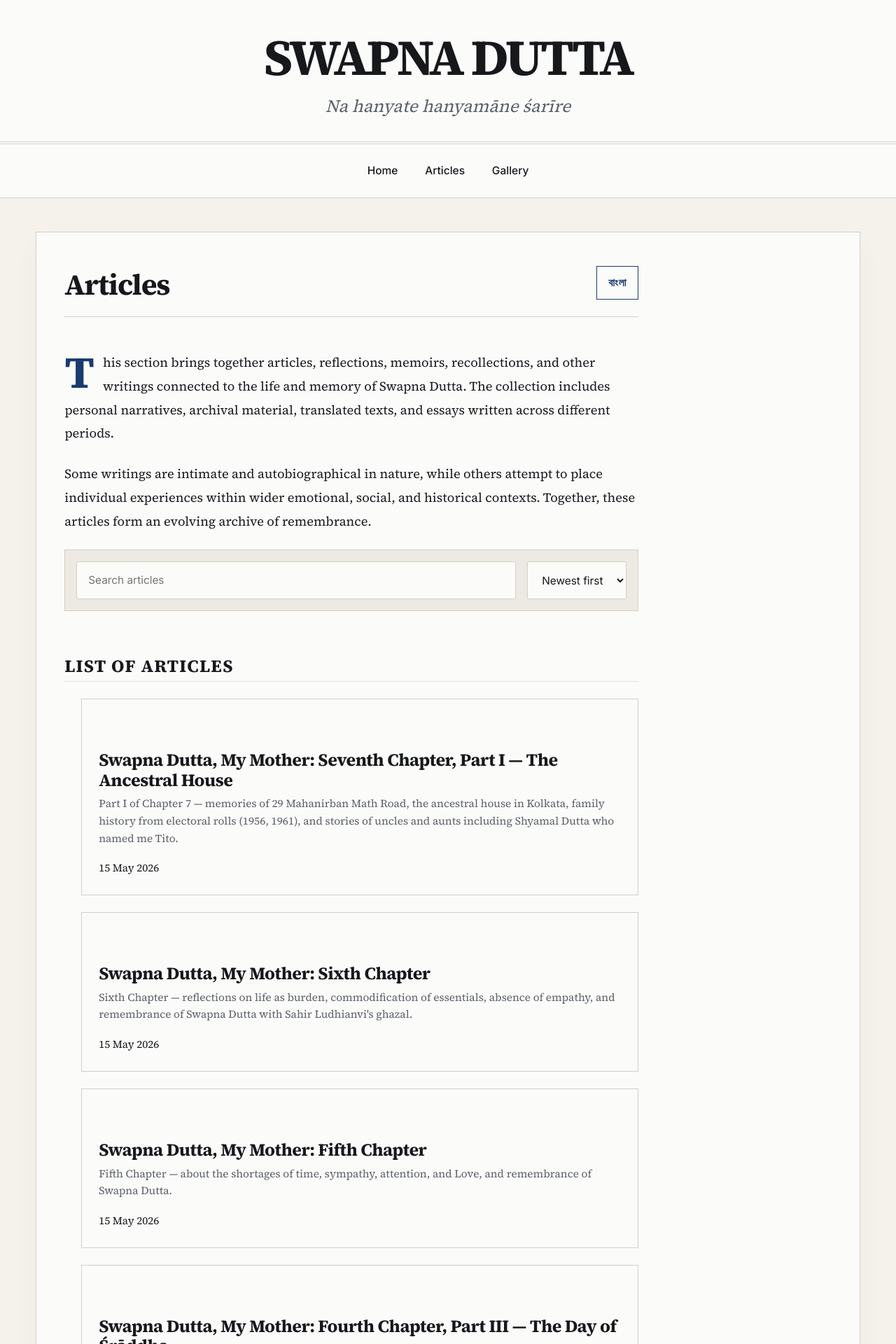
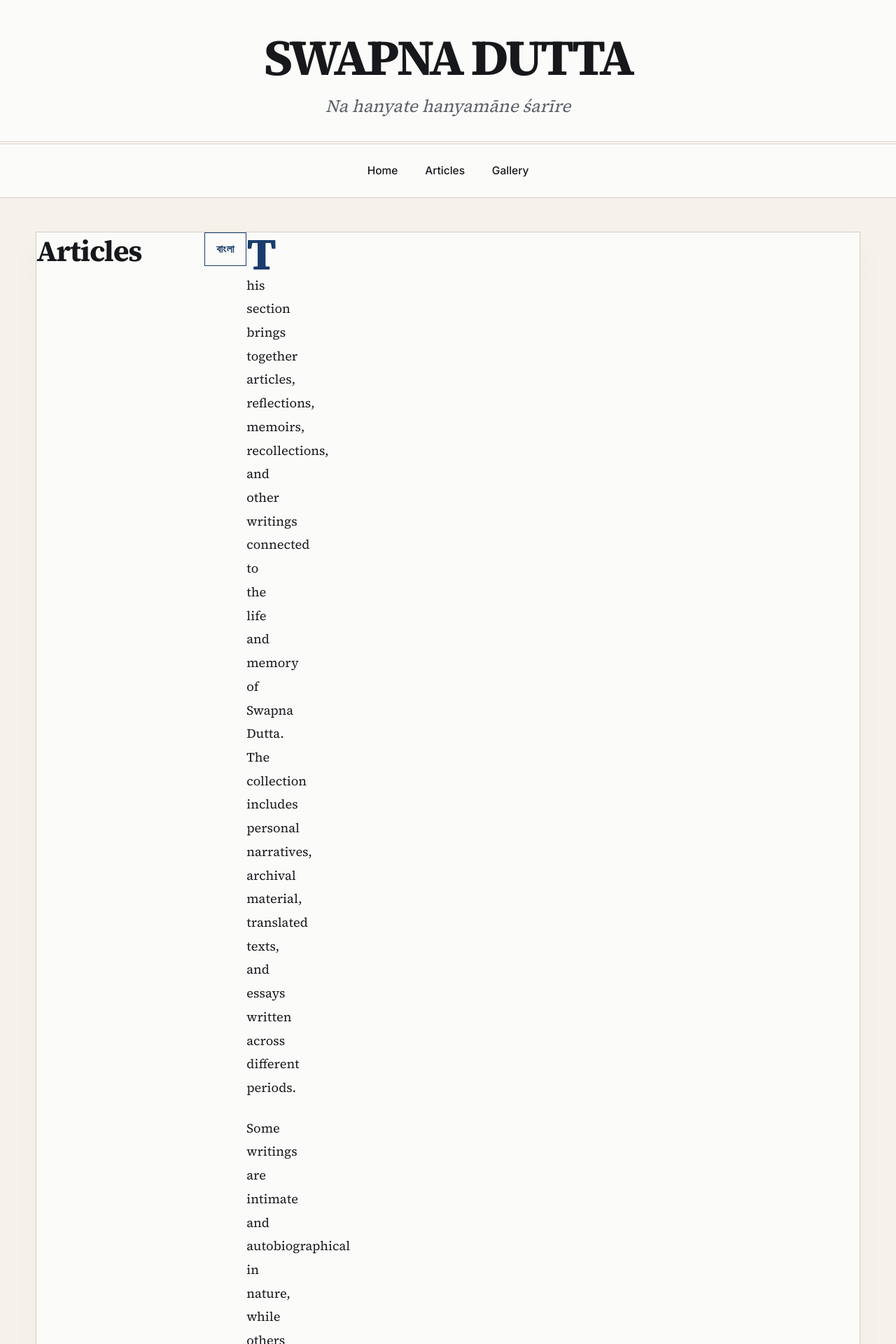
Before and after one commit to titodutta/swapnadutta, a Jekyll site: the page built from articles/index.md, in a window 1280 px wide. Shown: the top 1920 px of the page at 70% size. Built offline with Jekyll 4.4.1, drawn with Linux system fonts in a browser that asks for light colours.

Commit message:
Update global.css G3

```diff
--- a/assets/css/global.css
+++ b/assets/css/global.css
@@ -47,7 +47,8 @@
 
   /* Structural Rules */
   --page-width: 1440px;     /* Widen layout canvas for modern display proportions */
-  --content-width: 820px;   /* Narrow text block constraint for premium readability */
+  --sidebar-width: 300px;   /* Fixed structural column width for the sidebar */
+  --content-width: 880px;   /* Narrow text block constraint for premium readability */
 
   /* System Spacing Scale */
   --space-1: 0.25rem;
@@ -73,7 +74,7 @@
 
   /* High-Contrast Dynamic Scales */
   --text-sm: clamp(0.88rem, 0.85rem + 0.15vw, 0.96rem);
-  --text-base: clamp(1.05rem, 1.02rem + 0.15vw, 1.15rem); /* Scaled slightly up for reading comfort */
+  --text-base: clamp(1.05rem, 1.02rem + 0.15vw, 1.15rem);
   --text-lg: clamp(1.25rem, 1.15rem + 0.5vw, 1.55rem);
   --text-xl: clamp(1.85rem, 1.4rem + 1.5vw, 2.8rem);
   --text-2xl: clamp(2.6rem, 1.8rem + 3.5vw, 4.5rem);
@@ -106,18 +107,16 @@
   color: var(--text);
   font-family: var(--sans);
   font-size: var(--text-base);
-  line-height: 1.8; /* Generous vertical balance */
+  line-height: 1.8;
   -webkit-font-smoothing: antialiased;
   text-rendering: optimizeLegibility;
 }
 
-/* Deep structural breathing room override for Bengali character layouts */
 :lang(bn) {
   line-height: 1.95;
   letter-spacing: normal;
 }
 
-/* High-Contrast Sharp Target Accessible Keyboard Nav Indicators */
 a:focus-visible, button:focus-visible, input:focus-visible, select:focus-visible, textarea:focus-visible {
   outline: 2px dashed var(--accent);
   outline-offset: 4px;
@@ -147,7 +146,6 @@
    ========================================================================== */
 .site-header {
   background: var(--surface);
-  /* Elegant double-line heritage border layout split */
   border-bottom: 4px double var(--border);
   padding: var(--space-12) 0 var(--space-8);
 }
@@ -167,7 +165,7 @@
   font-weight: 700;
   line-height: 0.95;
   letter-spacing: -0.05em;
-  text-transform: uppercase; /* Bold architectural presence */
+  text-transform: uppercase;
 }
 
 .site-title:hover {
@@ -180,7 +178,7 @@
   margin-inline: auto;
   color: var(--muted);
   font-family: var(--serif);
-  font-style: italic; /* Classic publishing layout hint */
+  font-style: italic;
   font-size: var(--text-lg);
   line-height: 1.5;
 }
@@ -232,7 +230,7 @@
 }
 
 /* ==========================================================================
-   6. STRUCTURAL PAGE LAYOUT & ASYMMETRIC CONTENT CARDS
+   6. STRUCTURAL ASYMMETRIC SIDEBAR GRID HOOKS
    ========================================================================== */
 .site-main {
   padding: var(--space-12) 0 var(--space-16);
@@ -243,19 +241,44 @@
   margin: 0 auto;
 }
 
-/* Complete removal of clinical border-radius curves for a sharp, premium paper aesthetic */
+/*
+   Overhauled Layout Architecture to inject an elegant Sidebar grid framework.
+   Splits your content area into an asymmetric dual layout format.
+*/
 .content-card {
   width: 100%;
-  max-width: var(--page-width); /* Stretches to full system boundary */
-  margin: 0 auto;
-  padding: var(--space-12) var(--space-10);
   background: var(--surface);
   border: 1px solid var(--border);
   box-shadow: var(--shadow-premium);
+
+  display: grid;
+  grid-template-columns: var(--sidebar-width) 1px 1fr; /* Sidebar, Visual Border Rule, Content */
+  gap: 0;
 }
 
+/* Structural Sidebar Canvas Container Panel */
+.site-sidebar-panel {
+  padding: var(--space-10) var(--space-8);
+  background: var(--surface-soft);
+  border-right: 1px solid var(--border);
+}
+
+/* Vertical Dividing Line */
+.grid-divider-rule {
+  background-color: var(--border);
+  width: 1px;
+  height: 100%;
+}
+
+/* Main Display Canvas Panel */
+.main-content-panel {
+  padding: var(--space-10) var(--space-12);
+}
+
+/* ==========================================================================
+   7. PAGE HEADERS & METADATA INFRASTRUCTURE
+   ========================================================================== */
 .page-header {
-  max-width: var(--content-width);
   margin-bottom: var(--space-12);
   padding-bottom: var(--space-6);
   border-bottom: 1px solid var(--border);
@@ -312,10 +335,10 @@
 }
 
 /* ==========================================================================
-   7. PREMIUM EDITORIAL CONTENT TYPOGRAPHY (DEEP CHAPTERS)
+   8. PREMIUM EDITORIAL CONTENT TYPOGRAPHY (DEEP CHAPTERS)
    ========================================================================== */
 .page-content {
-  max-width: var(--content-width); /* Keeps long copy perfectly compressed for comfort */
+  max-width: var(--content-width);
 }
 
 .page-content > * + * {
@@ -348,12 +371,11 @@
 
 .page-content p,
 .page-content li {
-  font-family: var(--serif); /* Deep reading components switch completely to premium serif */
+  font-family: var(--serif);
   font-size: var(--text-base);
   line-height: 1.85;
 }
 
-/* Elegant drop-cap initialization layout helper for the first sentence */
 .page-content > p:first-of-type::first-letter {
   font-family: var(--serif);
   font-size: 3.5em;
@@ -405,12 +427,12 @@
   border: 0;
   height: 4px;
   border-top: 1px solid var(--border);
-  border-bottom: 1px solid var(--border); /* Heritage double horizontal break */
+  border-bottom: 1px solid var(--border);
   margin: var(--space-12) 0;
 }
 
 /* ==========================================================================
-   8. ARCHIVAL PHOTOGRAPH MEDIA TILES
+   9. ARCHIVAL PHOTOGRAPH MEDIA TILES
    ========================================================================== */
 .article-image {
   margin: var(--space-12) 0;
@@ -434,7 +456,7 @@
 }
 
 /* ==========================================================================
-   9. HIGH-CONTRAST INDICES & MODERN COMPACT DASHBOARDS
+   10. HIGH-CONTRAST INDICES & MODERN COMPACT DASHBOARDS
    ========================================================================== */
 .article-tools,
 .gallery-tools {
@@ -466,7 +488,7 @@
 .article-list,
 .gallery-list {
   display: grid;
-  grid-template-columns: repeat(auto-fill, minmax(400px, 1fr)); /* Converts boring vertical stacks into magazine columns */
+  grid-template-columns: repeat(auto-fill, minmax(360px, 1fr));
   gap: var(--space-6);
   list-style: none;
   padding: 0;
@@ -509,7 +531,7 @@
 }
 
 /* ==========================================================================
-   10. SYSTEM FOOTER
+   11. SYSTEM FOOTER
    ========================================================================== */
 .site-footer {
   margin-top: var(--space-16);
@@ -527,8 +549,29 @@
 }
 
 /* ==========================================================================
-   11. FLUID RESPONSIVE SYSTEM OVERRIDES
+   12. FLUID RESPONSIVE SYSTEM OVERRIDES & GRID COLLAPSING
    ========================================================================== */
+@media (max-width: 1140px) {
+  /* Collapse layout from a three-column sidebar grid back to a clean vertical card stack */
+  .content-card {
+    grid-template-columns: 1fr;
+  }
+
+  .site-sidebar-panel {
+    border-right: none;
+    border-bottom: 1px solid var(--border);
+    padding: var(--space-6) var(--space-4);
+  }
+
+  .grid-divider-rule {
+    display: none;
+  }
+
+  .main-content-panel {
+    padding: var(--space-8) var(--space-4);
+  }
+}
+
 @media (max-width: 1024px) {
   .article-list,
   .gallery-list {
@@ -565,10 +608,6 @@
   .gallery-tools {
     flex-direction: column;
   }
-
-  .content-card {
-    padding: var(--space-6) var(--space-4);
-  }
 }
 
 @media (max-width: 640px) {
@@ -585,7 +624,7 @@
 }
 
 /* ==========================================================================
-   12. ACCESSIBILITY & PRINT ENGINE
+   13. ACCESSIBILITY & PRINT ENGINE
    ========================================================================== */
 @media (prefers-reduced-motion: reduce) {
   html { scroll-behavior: auto; }
@@ -596,7 +635,7 @@
 }
 
 @media print {
-  .site-header, .site-navbar, .site-footer, .skip-link, .article-tools, .gallery-tools {
+  .site-header, .site-navbar, .site-footer, .skip-link, .article-tools, .gallery-tools, .site-sidebar-panel, .grid-divider-rule {
     display: none !important;
   }
   .site-main { padding: 0 !important; }
```
